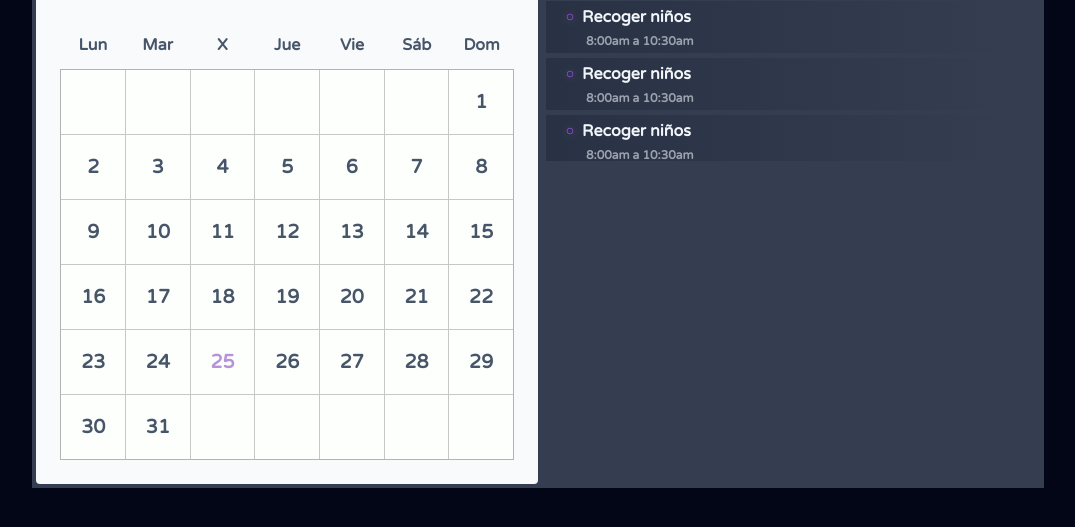
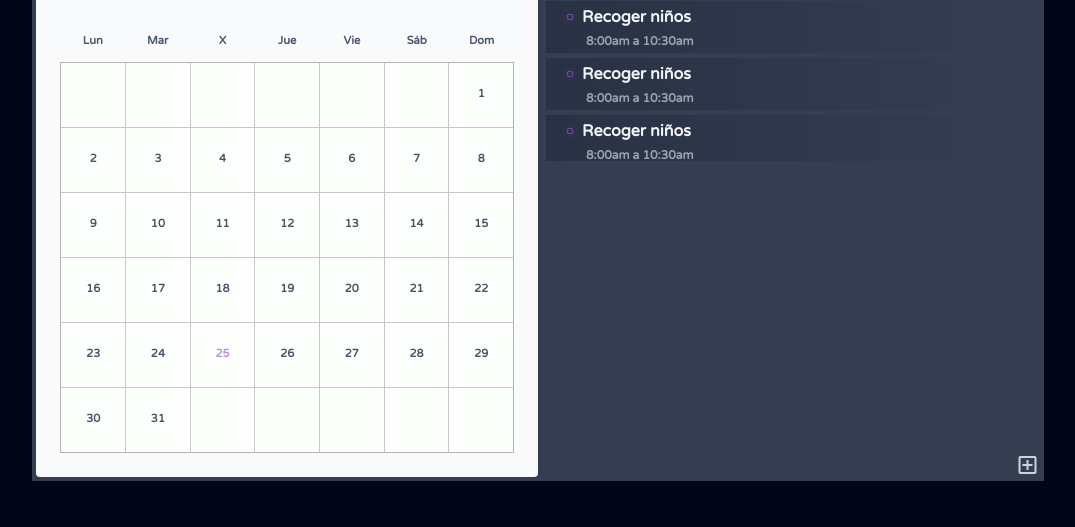
Before and after one commit to Tarkus99/CalendarioEventos, a plain HTML site: page index.html in a window 1280 px wide. Shown: the part 91-618 px from the top of the page, without its empty margins (102-1177 px from the left). Drawn offline with nearby package versions, Linux system fonts and the light colour scheme.

Commit message:
añado el boton de añadir

```diff
--- a/index.html
+++ b/index.html
@@ -11,6 +11,8 @@
         href="https://fonts.googleapis.com/css2?family=Material+Symbols+Outlined:opsz,wght,FILL,GRAD@24,400,0,0" />
     <link rel="stylesheet"
         href="https://fonts.googleapis.com/css2?family=Material+Symbols+Outlined:opsz,wght,FILL,GRAD@24,400,1,0" />
+    <link rel="stylesheet"
+        href="https://fonts.googleapis.com/css2?family=Material+Symbols+Outlined:opsz,wght,FILL,GRAD@24,400,0,0" />
     <style>
         @import url('https://fonts.googleapis.com/css2?family=Varela+Round&display=swap');
 
@@ -20,11 +22,15 @@
             font-weight: 600;
         }
 
+        .week {
+            font-size: 70%;
+        }
+
         .tarjeta_dia {
             display: flex;
             align-items: center;
             justify-content: center;
-            font-size: 1.2em;
+            font-size: 70%;
             background-color: rgb(253, 255, 252);
             height: min(8vh, 5vw);
             cursor: pointer;
@@ -111,7 +117,7 @@
             </div>
             <div class="main grid grid-cols-7"></div>
         </div>
-        <div class="info rounded p-2 text-center grid grid-flow-row auto-rows-max gap-5">
+        <div class="info relative p-2 text-center grid grid-flow-row auto-rows-max gap-5">
             <div class="date flex md:flex-row md:items-center md:justify-between
              flex-col p-2">
                 <div class="day">
@@ -173,6 +179,10 @@
                     <p class="ml-5 text-gray-400 md:text-xs text-[10px]">8:00am a 10:30am</p>
                 </div>
             </div>
+            <div class="add_parent flex justify-end absolute right-0 bottom-0">
+                <span class="material-symbols-outlined text-slate-300">
+                    add_box
+                </span></div>
         </div>
     </div>
 
```
